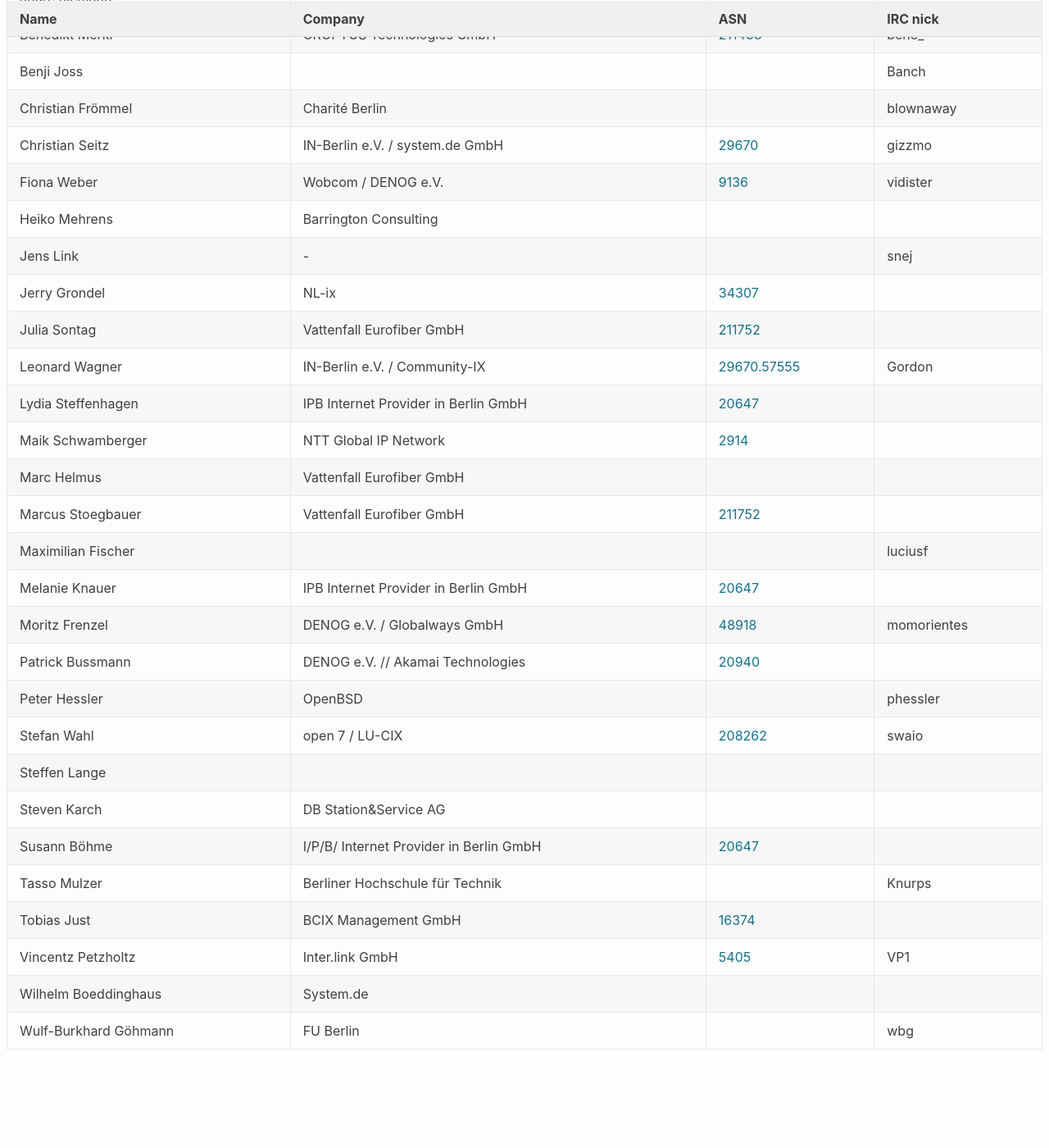
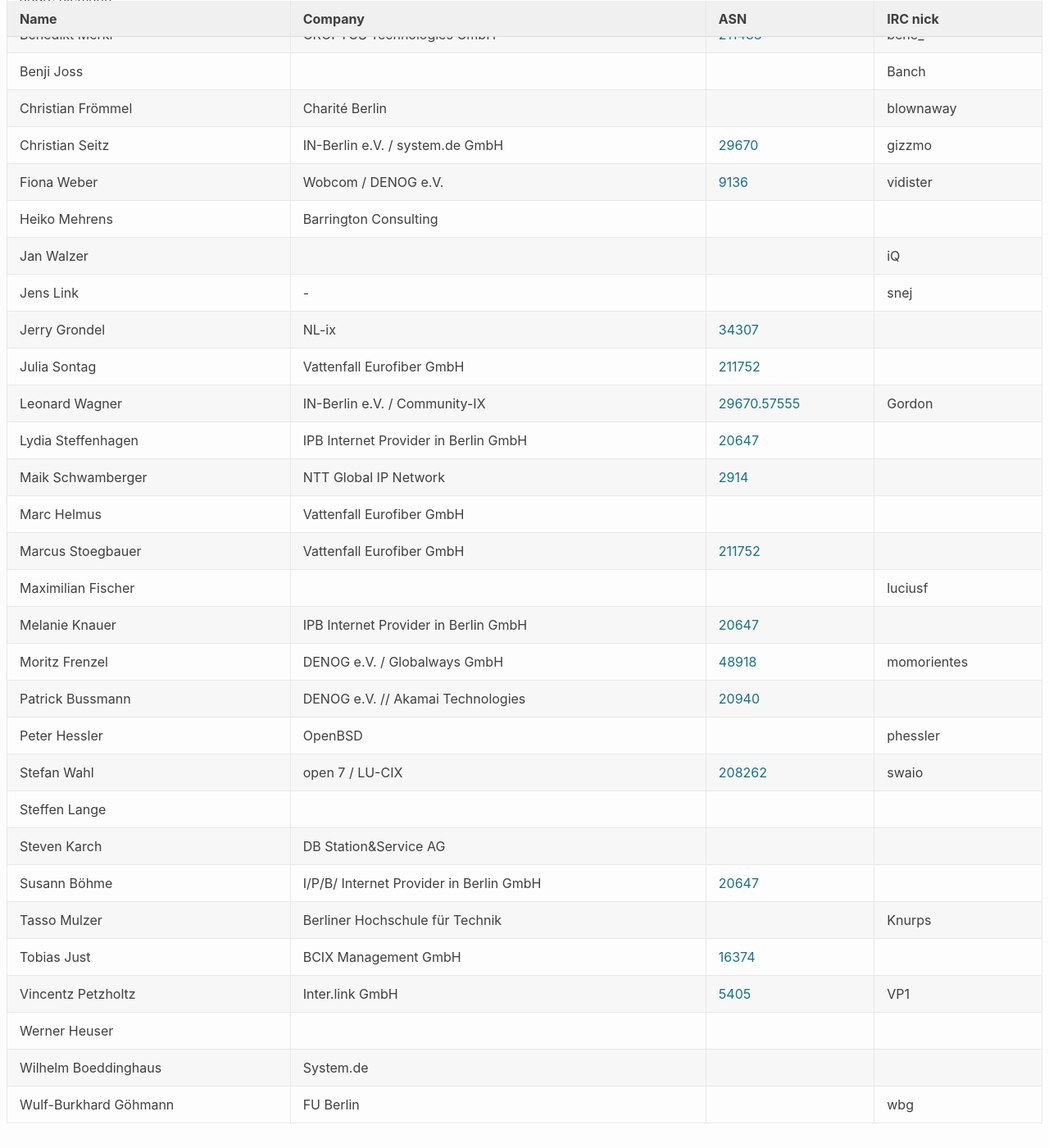
Before and after one commit to denog/pretix-attendeelist, a Jekyll site: the page built from meetup2023_02/index.markdown, in a window 1280 px wide and 1400 px high, scrolled down 169 px. Shown: the whole window at 82% size. Built offline with Jekyll 4.4.1, drawn with Linux system fonts in a browser that asks for light colours; before the commit the page ends 1479 px from its top, so only the background shows below that.

Commit message:
Latest data: Mon Mar 13 13:12:57 UTC 2023

```diff
--- a/_data/attendees_denog_meetup_2023_02.json
+++ b/_data/attendees_denog_meetup_2023_02.json
@@ -51,6 +51,12 @@
     "name": "Heiko Mehrens",
     "company": "Barrington Consulting",
     "irc": null,
+    "asn": null
+  },
+  {
+    "name": "Jan Walzer",
+    "company": null,
+    "irc": "iQ",
     "asn": null
   },
   {
@@ -174,6 +180,12 @@
     "asn": "5405"
   },
   {
+    "name": "Werner Heuser",
+    "company": null,
+    "irc": null,
+    "asn": null
+  },
+  {
     "name": "Wilhelm Boeddinghaus",
     "company": "System.de",
     "irc": null,
```
